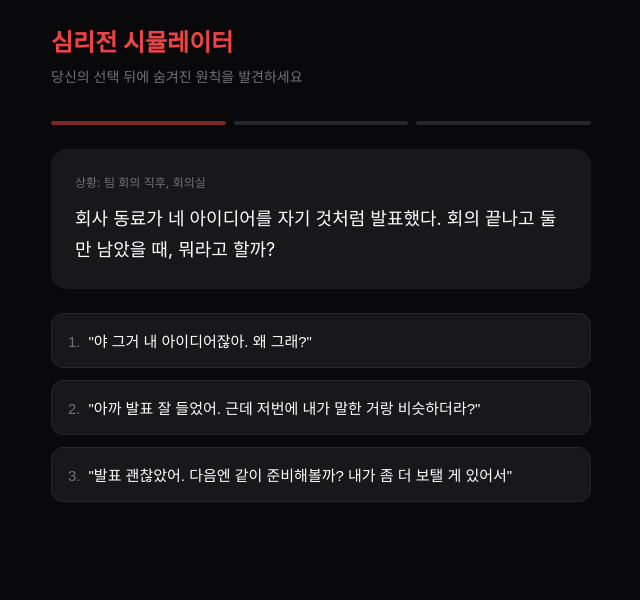
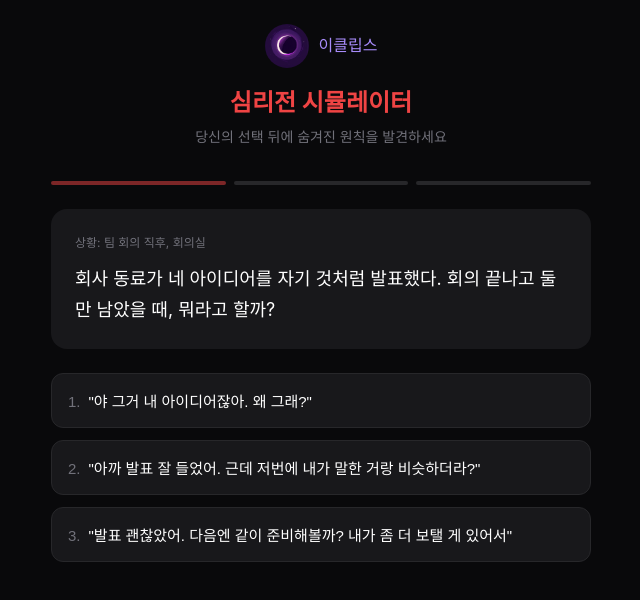
Before and after one commit to eclipse-mindlab/mindgame, a plain HTML site: page index.html in a window 1280 px wide. Shown: the whole page, without its empty margins (319-959 px from the left). Drawn offline with Linux system fonts and the light colour scheme.

Commit message:
Update index.html

```diff
--- a/index.html
+++ b/index.html
@@ -27,6 +27,27 @@
 
     .header {
       margin-bottom: 32px;
+      text-align: center;
+    }
+
+    .brand {
+      display: flex;
+      align-items: center;
+      justify-content: center;
+      gap: 10px;
+      margin-bottom: 16px;
+    }
+
+    .logo {
+      width: 44px;
+      height: 44px;
+      border-radius: 50%;
+    }
+
+    .brand-name {
+      font-size: 16px;
+      color: #a78bfa;
+      font-weight: 500;
     }
 
     .header h1 {
@@ -437,6 +458,10 @@
 <body>
   <div class="container">
     <div class="header">
+      <div class="brand">
+        <img src="logo.png" alt="이클립스" class="logo">
+        <span class="brand-name">이클립스</span>
+      </div>
       <h1>심리전 시뮬레이터</h1>
       <p>당신의 선택 뒤에 숨겨진 원칙을 발견하세요</p>
     </div>
```
